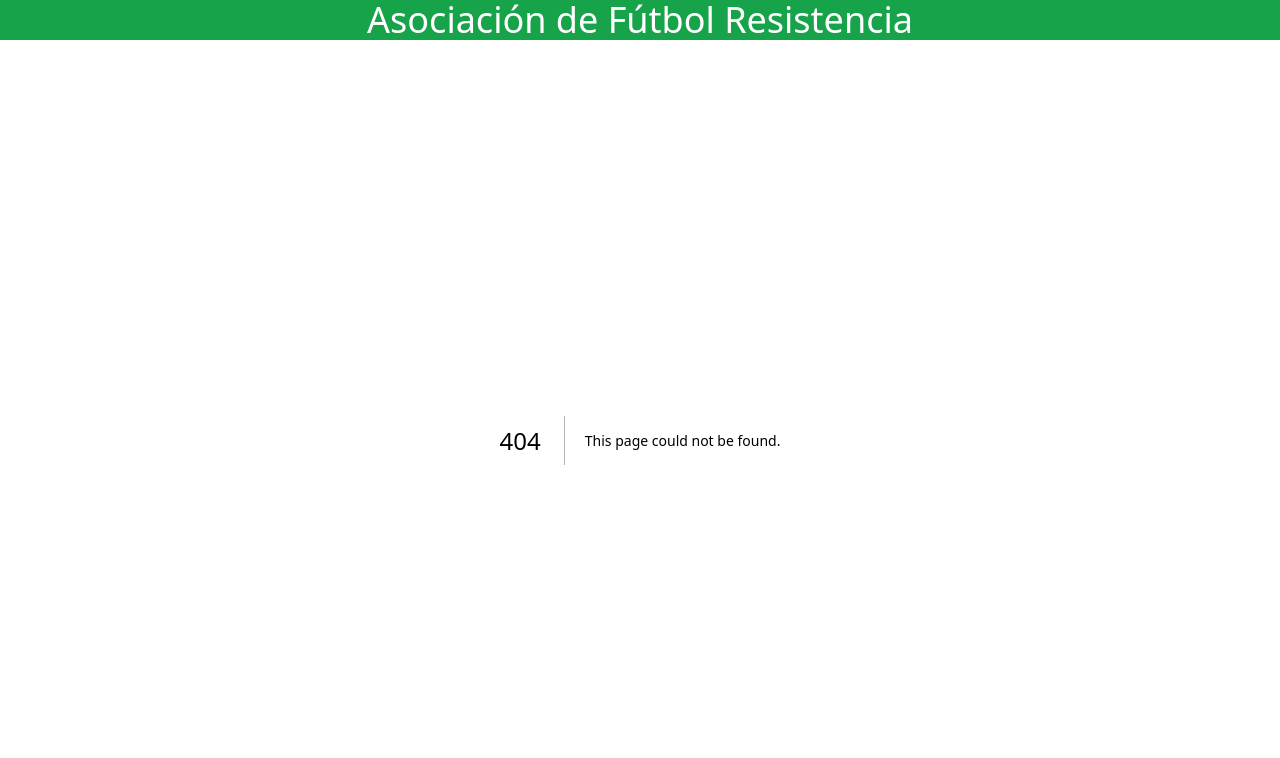
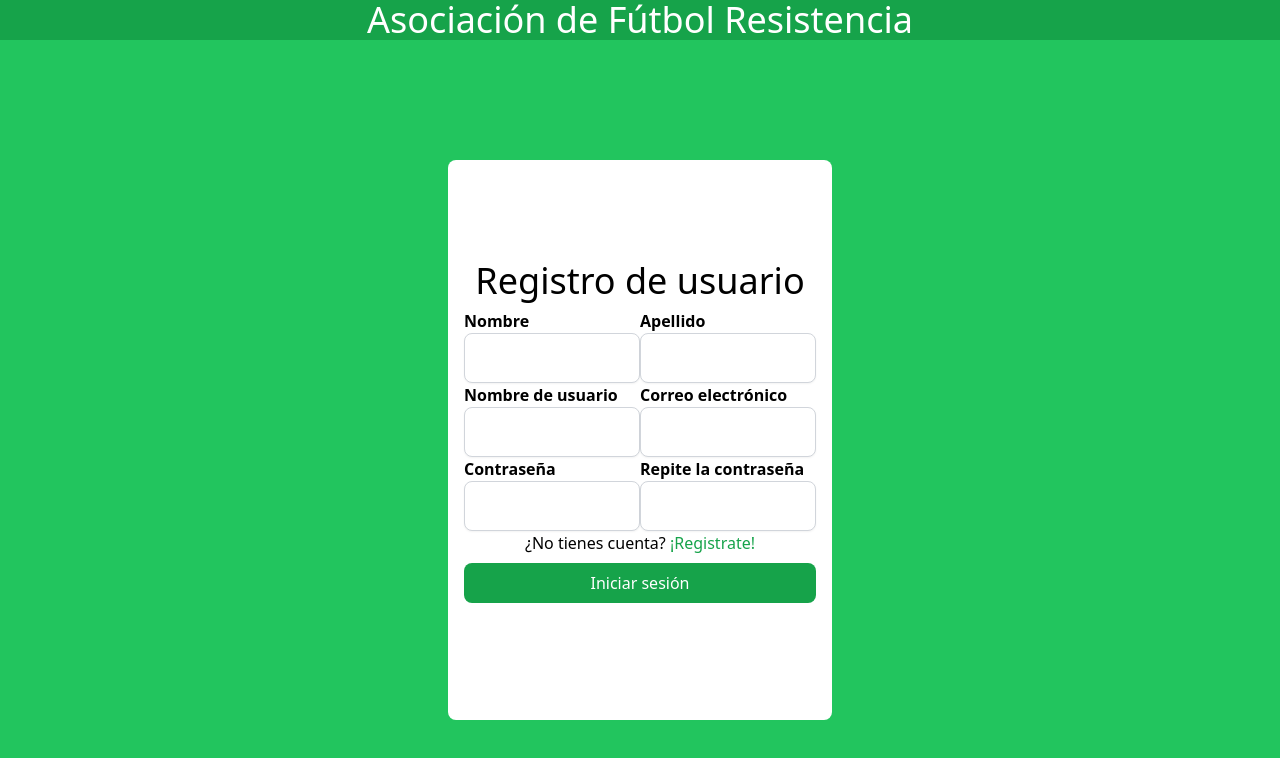
Before and after one commit to GonzaAhrexd/Asociacion-Futbol-Proyecto-UTN, a Next.js app: page /register in a window 1280 px wide. Before the commit this address had no page. Shown: the top 758 px of the page. Built offline with nearby package versions, Linux system fonts and the light colour scheme.

Commit message:
Register

```diff
--- a/src/app/components/Inputs/InputText.tsx
+++ b/src/app/components/Inputs/InputText.tsx
@@ -24,7 +24,7 @@ export default function InputText({  campo, placeholder, type, nombre, register,
 
 
   return (
-    <>
+    <div className='flex flex-col'>
     {
       <label className={"block font-semibold"}>
         {campo}
@@ -36,6 +36,6 @@ export default function InputText({  campo, placeholder, type, nombre, register,
         className={`block text-black w-full p-3 border border-gray-300 rounded-lg shadow-sm focus:outline-none focus:ring-2 focus:ring-green-900`}
         {...register(nombre, { required: require === true ? true : false })} placeholder={placeholder}
       />
-    </>
+    </div>
   );
 }
--- /dev/null
+++ b/src/app/register/page.tsx
@@ -0,0 +1,45 @@
+"use client"
+import React from 'react'
+import { useForm } from 'react-hook-form';
+import InputText from '../components/Inputs/InputText';
+import Link from 'next/link';
+
+function page() {
+
+    const { register, handleSubmit, formState: { errors }, setValue } = useForm();
+
+    return (
+        <div className='h-screen flex flex-col items-center justify-center bg-green-500'>
+            <div className='w-full md:w-3/10 h-screen md:h-7/10 flex flex-col items-center justify-center bg-white rounded-lg p-2'>
+                <h1 className='text-4xl'>Registro de usuario</h1>
+                <form className='w-full p-2'
+                    onSubmit={
+                        handleSubmit((data) => {
+                            console.log(data);
+                        })
+                    }>
+                    <div className='flex flex-row justify-evenly'>
+                        <InputText campo="Nombre" type="text" nombre="nombre" register={register} require errors={errors.nombre} />
+                        <InputText campo="Apellido" type="text" nombre="apellido" register={register} require errors={errors.apellido} />
+                    </div>
+
+                    <div className='flex flex-row justify-evenly'>
+                        <InputText campo="Nombre de usuario" type="text" nombre="nombre_de_usuario" register={register} require errors={errors.nombre_de_usuario} />
+                        <InputText campo="Correo electrónico" type="text" nombre="nombre" register={register} require errors={errors.nombre} />
+                    </div>
+                    <div className='flex flex-row justify-evenly'>
+                        <InputText campo="Contraseña" type="password" nombre="pass" register={register} require errors={errors.pass} />
+                        <InputText campo="Repite la contraseña" type="password" nombre="pass_repeat" register={register} require errors={errors.pass} />
+                    </div>
+
+                    <div className='flex items-center justify-center'>
+                        <span>¿No tienes cuenta? <Link href='/register' className='text-green-600'>¡Registrate!</Link></span>
+                    </div>
+                    <button type="submit" className='bg-green-600 text-white p-2 rounded-lg w-full my-2 '>Iniciar sesión</button>
+                </form>
+            </div>
+        </div>
+    )
+}
+
+export default page
```
